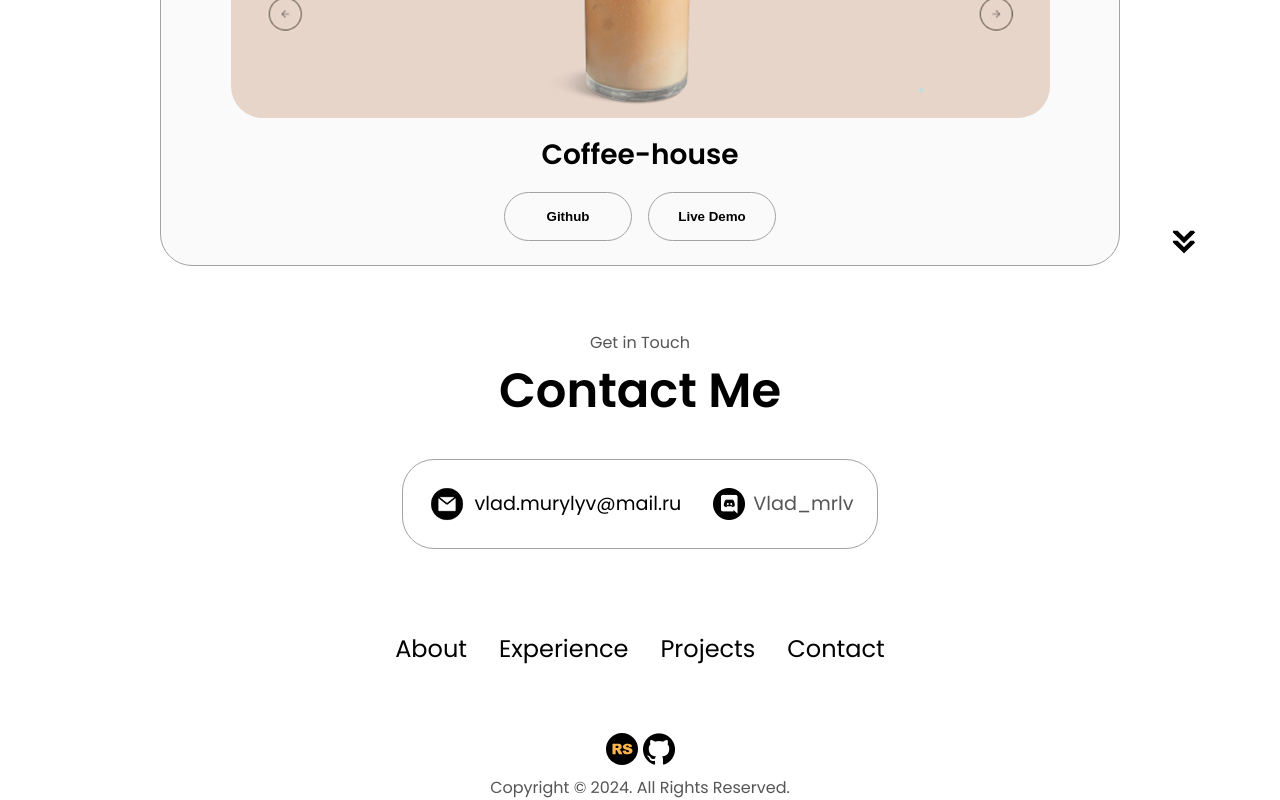
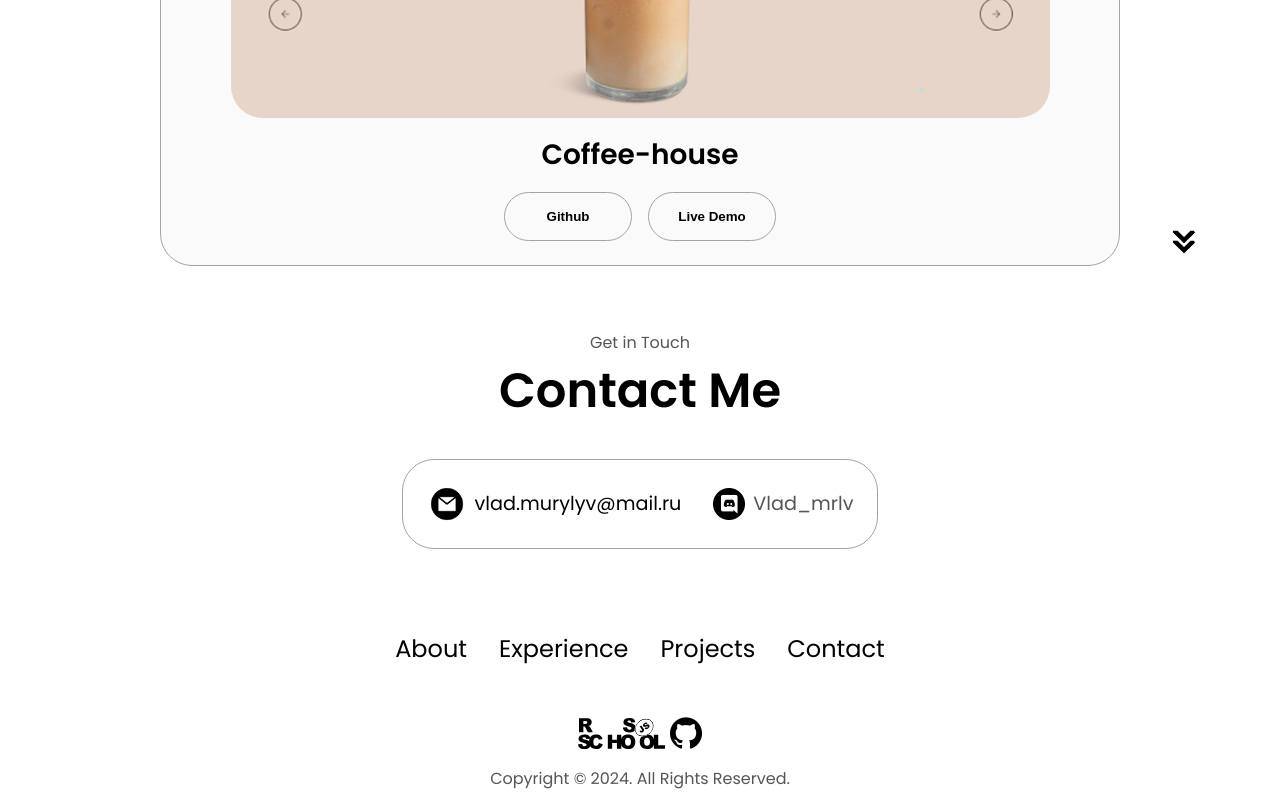
Before and after one commit to Vlad-m28/rsschool-cv, a plain HTML site: page index.html in a window 1280 px wide. Shown: the part 3345-4145 px from the top of the page. Drawn offline with Linux system fonts and the light colour scheme.

Commit message:
fix: add a new logo rs-scool

```diff
--- a/index.html
+++ b/index.html
@@ -319,10 +319,10 @@
         </div>
       </nav>
       <div class="js-course">
-        <div id="socials-container">
-            <img src="./assets/rs.svg" alt="js" class="icon" onclick="location.href='https://rs.school/courses/javascript-ru'">
+        <div>
+            <img src="./assets/rs-school-logo.svg" alt="js" class="icon" onclick="location.href='https://rs.school/courses/javascript-ru'">
         </div>
-        <div id="socials-container">
+        <div>
           <img src="./assets/github.png" alt="My Github profile" class="icon" onclick="location.href='https://github.com/Vlad-m28'">
         </div>
       </div>
```
